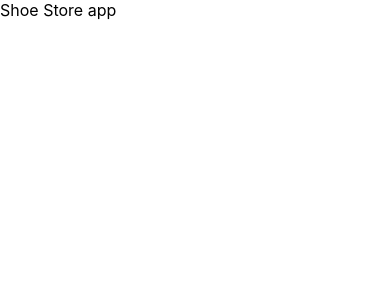
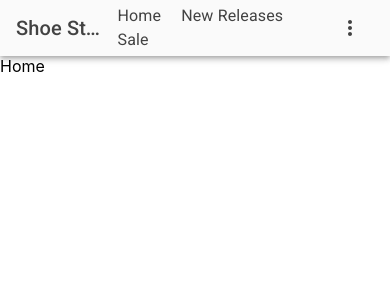
Before and after one commit to maaznadeem246/shoe-store-app, a React (Create React App) app: page / in a window 390 px wide. Shown: the top 300 px of the page. Built offline with nearby package versions, Linux system fonts and the light colour scheme.

Commit message:
created the header without responsiveness

```diff
--- a/package.json
+++ b/package.json
@@ -3,9 +3,12 @@
   "version": "0.1.0",
   "private": true,
   "dependencies": {
+    "@material-ui/core": "^4.11.0",
+    "@material-ui/icons": "^4.9.1",
     "@testing-library/jest-dom": "^4.2.4",
     "@testing-library/react": "^9.5.0",
     "@testing-library/user-event": "^7.2.1",
+    "history": "^5.0.0",
     "react": "^16.13.1",
     "react-dom": "^16.13.1",
     "react-router-dom": "^6.0.0-beta.0",
--- a/public/index.html
+++ b/public/index.html
@@ -24,6 +24,9 @@
       work correctly both with client-side routing and a non-root public URL.
       Learn how to configure a non-root public URL by running `npm run build`.
     -->
+
+    <link rel="stylesheet" href="https://fonts.googleapis.com/css?family=Roboto:300,400,500,700&display=swap" />
+
     <title>React App</title>
   </head>
   <body>
--- a/src/App.js
+++ b/src/App.js
@@ -1,10 +1,23 @@
 import React from 'react';
 import './App.css';
+
+import { BrowserRouter as Router, Routes, Route } from 'react-router-dom';
+import Header from './components/header';
+
+
+
 
 function App() {
   return (
     <div >
-        Shoe Store app
+      <Router>
+        <Header />
+        <Routes>
+          <Route path="/" element={<div>Home</div>} />
+          <Route path="/newreleases" element={<div>New Releases</div>} />
+          <Route path="/sale" element={<div>Sale</div>} />
+        </Routes>
+      </Router>
     </div>
   );
 }
--- /dev/null
+++ b/src/components/header.js
@@ -0,0 +1,294 @@
+import React from "react"
+import {Link} from "react-router-dom"
+import { makeStyles, createMuiTheme, fade } from '@material-ui/core/styles';
+import { AppBar,
+        Toolbar,
+        Typography,
+        ThemeProvider,
+        Switch,
+        FormControlLabel,
+        FormGroup,
+        Badge,
+        InputBase,
+        MenuItem,
+        IconButton,
+        Menu
+    } from '@material-ui/core';
+import { Search as SearchIcon,
+        AccountCircle, Mail as MailIcon ,
+        Notifications as NotificationsIcon,
+        MoreVert as MoreIcon,
+        Menu as MenuIcon,
+        ShoppingCart,
+    } from '@material-ui/icons';
+
+
+
+
+
+const theme = createMuiTheme({
+
+});
+
+
+const useStyles = makeStyles((theme) => ({
+    header:{
+        backgroundColor:'#fafafa',
+        color: '#424242'
+    },
+    headerToolbar:{
+        display: 'flex',
+        justifyContent: 'space-around',
+    },
+    headerLinkText:{
+        display:'inline-block',
+        color:'#424242',
+        paddingRight:10,
+        paddingLeft:10,
+        '&:hover':{
+
+        },
+        '&:active': {
+            borderBottom: `1px solid #424242`
+        }
+
+    },
+    headerLinks:{
+
+    },
+  grow: {
+    flexGrow: 1,
+  },
+  menuButton: {
+    marginRight: theme.spacing(2),
+  },
+  title: {
+
+
+    [theme.breakpoints.up('sm')]: {
+
+    },
+  },
+  search: {
+    position: 'relative',
+    borderRadius: theme.shape.borderRadius,
+    backgroundColor: fade(theme.palette.common.white, 0.15),
+    '&:hover': {
+      backgroundColor: fade(theme.palette.common.white, 0.25),
+    },
+    marginRight: theme.spacing(2),
+    marginLeft: 0,
+    width: '100%',
+    [theme.breakpoints.up('sm')]: {
+      marginLeft: theme.spacing(3),
+      width: 'auto',
+    },
+  },
+  searchIcon: {
+    padding: theme.spacing(0, 2),
+    height: '100%',
+    position: 'absolute',
+    pointerEvents: 'none',
+    display: 'flex',
+    alignItems: 'center',
+    justifyContent: 'center',
+  },
+  inputRoot: {
+    color: 'inherit',
+  },
+  inputInput: {
+    padding: theme.spacing(1, 1, 1, 0),
+    // vertical padding + font size from searchIcon
+    paddingLeft: `calc(1em + ${theme.spacing(4)}px)`,
+    transition: theme.transitions.create('width'),
+    width: '100%',
+    [theme.breakpoints.up('md')]: {
+      width: '20ch',
+    },
+  },
+  sectionDesktop: {
+    display: 'none',
+    [theme.breakpoints.up('sm')]: {
+      display: 'flex',
+    },
+  },
+  sectionMobile: {
+    display: 'flex',
+    [theme.breakpoints.up('sm')]: {
+      display: 'none',
+    },
+  },
+}));
+
+export default function Header() {
+  const classes = useStyles();
+  const [anchorEl, setAnchorEl] = React.useState(null);
+  const [mobileMoreAnchorEl, setMobileMoreAnchorEl] = React.useState(null);
+
+  const isMenuOpen = Boolean(anchorEl);
+  const isMobileMenuOpen = Boolean(mobileMoreAnchorEl);
+
+  const handleProfileMenuOpen = (event) => {
+    setAnchorEl(event.currentTarget);
+  };
+
+  const handleMobileMenuClose = () => {
+    setMobileMoreAnchorEl(null);
+  };
+
+  const handleMenuClose = () => {
+    setAnchorEl(null);
+    handleMobileMenuClose();
+  };
+
+  const handleMobileMenuOpen = (event) => {
+    setMobileMoreAnchorEl(event.currentTarget);
+  };
+
+  const menuId = 'primary-search-account-menu';
+  const renderMenu = (
+    <Menu
+      anchorEl={anchorEl}
+      anchorOrigin={{ vertical: 'top', horizontal: 'right' }}
+      id={menuId}
+      keepMounted
+      transformOrigin={{ vertical: 'top', horizontal: 'right' }}
+      open={isMenuOpen}
+      onClose={handleMenuClose}
+    >
+      <MenuItem onClick={handleMenuClose}>Profile</MenuItem>
+      <MenuItem onClick={handleMenuClose}>My account</MenuItem>
+    </Menu>
+  );
+
+  const mobileMenuId = 'primary-search-account-menu-mobile';
+  const renderMobileMenu = (
+    <Menu
+      anchorEl={mobileMoreAnchorEl}
+      anchorOrigin={{ vertical: 'top', horizontal: 'right' }}
+      id={mobileMenuId}
+      keepMounted
+      transformOrigin={{ vertical: 'top', horizontal: 'right' }}
+      open={isMobileMenuOpen}
+      onClose={handleMobileMenuClose}
+    >
+      <MenuItem>
+        <IconButton aria-label="show 4 new mails" color="inherit">
+          <Badge badgeContent={4} color="secondary">
+            <MailIcon />
+          </Badge>
+        </IconButton>
+        <p>Messages</p>
+      </MenuItem>
+      <MenuItem>
+        <IconButton aria-label="show 11 new notifications" color="inherit">
+          <Badge badgeContent={11} color="secondary">
+            <NotificationsIcon />
+          </Badge>
+        </IconButton>
+        <p>Notifications</p>
+      </MenuItem>
+      <MenuItem onClick={handleProfileMenuOpen}>
+        <IconButton
+          aria-label="account of current user"
+          aria-controls="primary-search-account-menu"
+          aria-haspopup="true"
+          color="inherit"
+        >
+          <AccountCircle />
+        </IconButton>
+        <p>Profile</p>
+      </MenuItem>
+    </Menu>
+  );
+
+  return (
+      <ThemeProvider theme={theme}>
+    <div className={classes.grow}>
+      <AppBar className={classes.header} position="static">
+        <Toolbar className={classes.headerToolbar}>
+          {/* <IconButton
+            edge="start"
+            className={classes.menuButton}
+            color="inherit"
+            aria-label="open drawer"
+          >
+            <MenuIcon />
+          </IconButton> */}
+          <Typography className={classes.title} variant="h6" noWrap>
+            Shoe Store
+          </Typography>
+
+          <div className={classes.headerLinks}>
+            <Link to="/">
+               <Typography className={classes.headerLinkText} >
+                        Home
+                </Typography>
+            </Link>
+            <Link to="/newreleases">
+                <Typography className={classes.headerLinkText} >
+                        New Releases
+                </Typography>
+            </Link>
+            <Link to="/sale">
+                <Typography className={classes.headerLinkText}>
+                    Sale
+                </Typography>
+            </Link>
+          </div>
+
+          {/* <div className={classes.search}>
+            <div className={classes.searchIcon}>
+              <SearchIcon />
+            </div>
+            <InputBase
+              placeholder="Search…"
+              classes={{
+                root: classes.inputRoot,
+                input: classes.inputInput,
+              }}
+              inputProps={{ 'aria-label': 'search' }}
+            />
+          </div> */}
+
+          <div className={classes.sectionDesktop}>
+            <IconButton aria-label="show 4 new mails" color="inherit">
+              <Badge badgeContent={4} color="secondary">
+                <ShoppingCart/>
+              </Badge>
+            </IconButton>
+            {/* <IconButton aria-label="show 17 new notifications" color="inherit">
+              <Badge badgeContent={17} color="secondary">
+                <NotificationsIcon />
+              </Badge>
+            </IconButton>
+            <IconButton
+              edge="end"
+              aria-label="account of current user"
+              aria-controls={menuId}
+              aria-haspopup="true"
+              onClick={handleProfileMenuOpen}
+              color="inherit"
+            >
+              <AccountCircle />
+            </IconButton> */}
+          </div>
+          <div className={classes.sectionMobile}>
+            <IconButton
+              aria-label="show more"
+              aria-controls={mobileMenuId}
+              aria-haspopup="true"
+              onClick={handleMobileMenuOpen}
+              color="inherit"
+            >
+              <MoreIcon />
+            </IconButton>
+          </div>
+        </Toolbar>
+      </AppBar>
+      {renderMobileMenu}
+      {renderMenu}
+    </div>
+    </ThemeProvider>
+  );
+}
```
Also changed, not shown: 1 other file (tests, documents, lock files or other folders).
